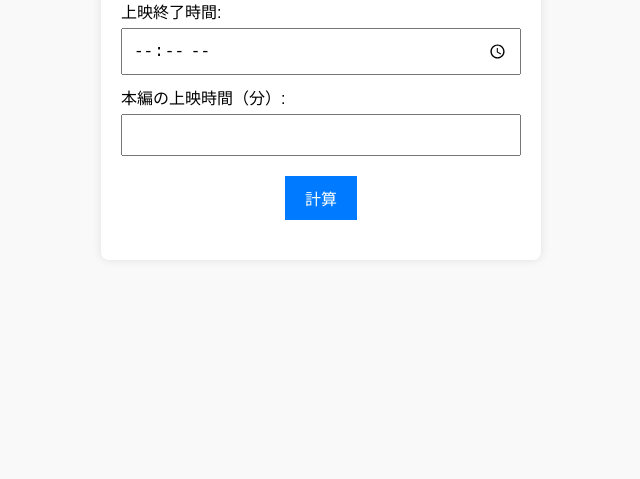
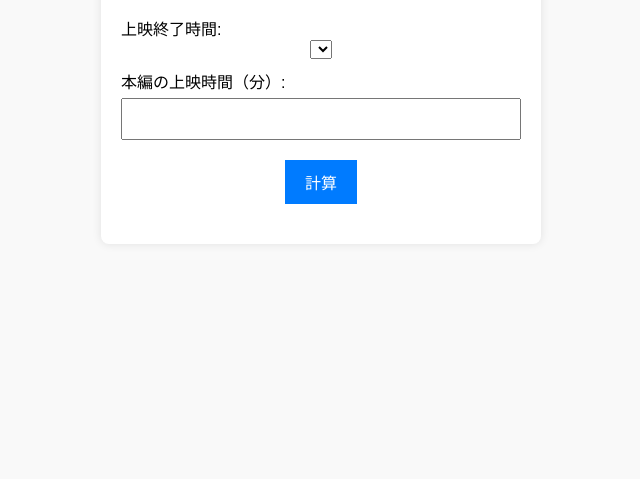
Before and after one commit to eigajob/eigatime, a plain HTML site: page index.html in a window 1280 px wide. Shown: the part 321-800 px from the top of the page, without its empty margins (319-959 px from the left). Drawn offline with Linux system fonts and the light colour scheme.

Commit message:
Update index.html

```diff
--- a/index.html
+++ b/index.html
@@ -11,8 +11,10 @@
         <h1>映画上映開始時間計算機</h1>
         <form id="timeForm">
             <label for="endTime">上映終了時間:</label>
-            <!-- 5分単位で選択できるように step="300" を追加 -->
-            <input type="time" id="endTime" step="300" required>
+            <!-- ドロップダウン形式で5分単位の時間選択 -->
+            <select id="endTime" required>
+                <!-- ここに5分単位の時間オプションを自動生成 -->
+            </select>
 
             <label for="movieDuration">本編の上映時間（分）:</label>
             <input type="number" id="movieDuration" required>
```
